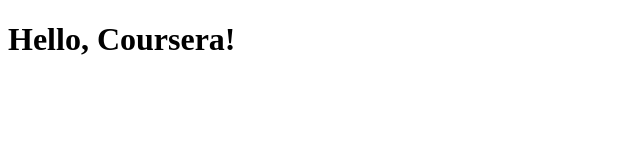
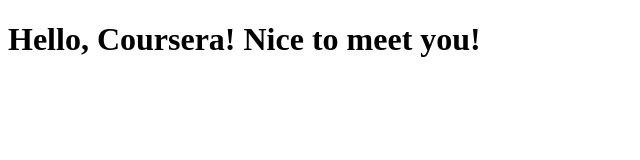
Before and after one commit to MaryNovosad/Coursera-test-2, a plain HTML site: page site/index.html in a window 1280 px wide. Shown: the whole page, without its empty margins (0-640 px from the left). Drawn offline with Linux system fonts and the light colour scheme.

Commit message:
small changes.

```diff
--- a/site/index.html
+++ b/site/index.html
@@ -4,6 +4,6 @@
 	<title>Hello Coursera!</title>
 </head>
 <body>
-<h1> Hello, Coursera! </h1>
+<h1> Hello, Coursera! Nice to meet you! </h1>
 </body>
 </html>
```
